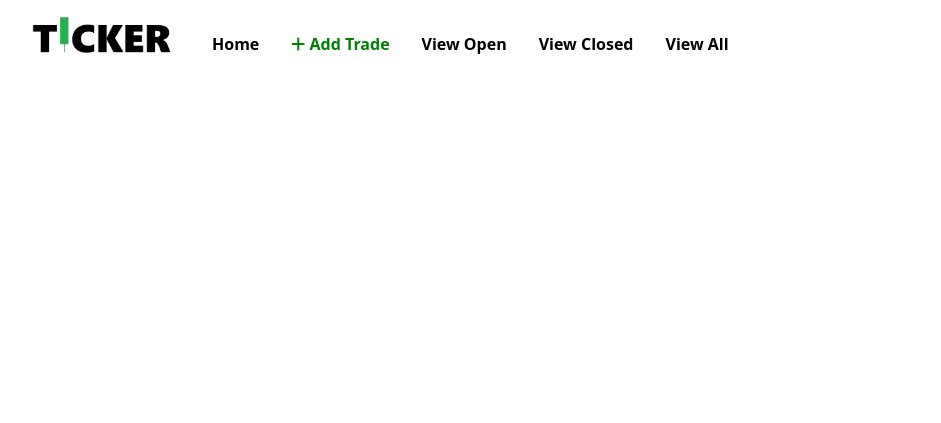
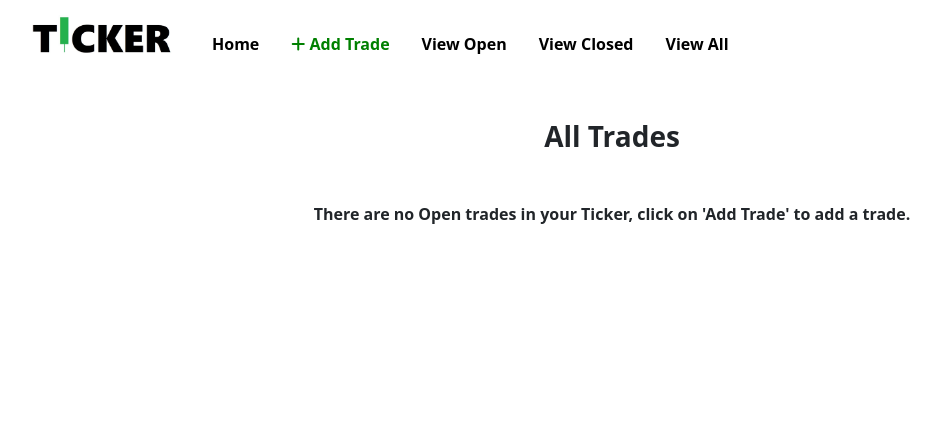
Before and after one commit to DannyGilligan/ticker, a Django app: template trades/templates/trades/open_trades.html in a window 1280 px wide. Shown: the top 423 px of the page, without its empty margins (28-969 px from the left). Run offline with Django 4.2, Linux system fonts and the light colour scheme; the template is opened without the code that fills it, so the values that code supplies are empty.

Commit message:
Add open_trades to views.py

```diff
--- a/trades/templates/trades/base.html
+++ b/trades/templates/trades/base.html
@@ -64,7 +64,9 @@
     <!-- Navbar ends here -->
 
     <!-- Main Content Section starts here -->
+    {% block body %}
 
+    {% endblock %}
     <!-- Main Content Section ends here -->
 
     <!-- Footer starts here -->
--- a/trades/templates/trades/open_trades.html
+++ b/trades/templates/trades/open_trades.html
@@ -1 +1,46 @@
 {% extends "trades/base.html" %}
+
+{% block body %}
+<div class="container-fluid">
+    <h3 class="m-5 text-center fw-bold text-body">All Trades</h3>
+    <div class="row">
+        <div class="col-12">
+            <!-- The 'trades' variable below is passed in from 'all_trades' views.py file, the If function below
+            first check if there are values in that variable -->
+            {% if trades.trade_status = "OPEN" %}
+            <table class="table table-hover table-responsive">
+                <caption>Showing records of all open and closed trades in your Ticker account</caption>
+                <thead>
+                    <tr>
+                        <th scope="col">Opened</th>
+                        <th scope="col">Ticker</th>
+                        <th scope="col">Position</th>
+                        <th scope="col">Amount</th>
+                        <th scope="col">Actions</th>
+                    </tr>
+                </thead>
+                <tbody>
+                    <!-- If there are values inside the 'trades' variable, the For loop below will
+                    then iterate over those values, and return the values associated with the Django variables
+                    injected into the html table cells below -->
+                    {% for trade in trades %}
+                    <tr>
+                        <td>{{ trade.date_opened }}</td>
+                        <td>{{ trade.ticker }}</td>
+                        <td>{{ trade.position }}</td>
+                        <td>{{ trade.trade_amount }}</td>
+                        <td>Buttons go here</td>
+                    </tr>
+                    {% endfor %}
+                </tbody>
+            </table>
+            <!-- if no records are present in the 'trades' variable, the message below will be displayed to the user-->
+            {% else %}
+            <p class="text-center fw-bold">There are no Open trades in your Ticker, click on 'Add
+                Trade' to add a trade.</p>
+            <!-- The original If statement is then ended below -->
+            {% endif %}
+        </div>
+    </div>
+</div>
+{% endblock %}
```
Also changed, not shown: trades/views.py (+9 -0 lines).
